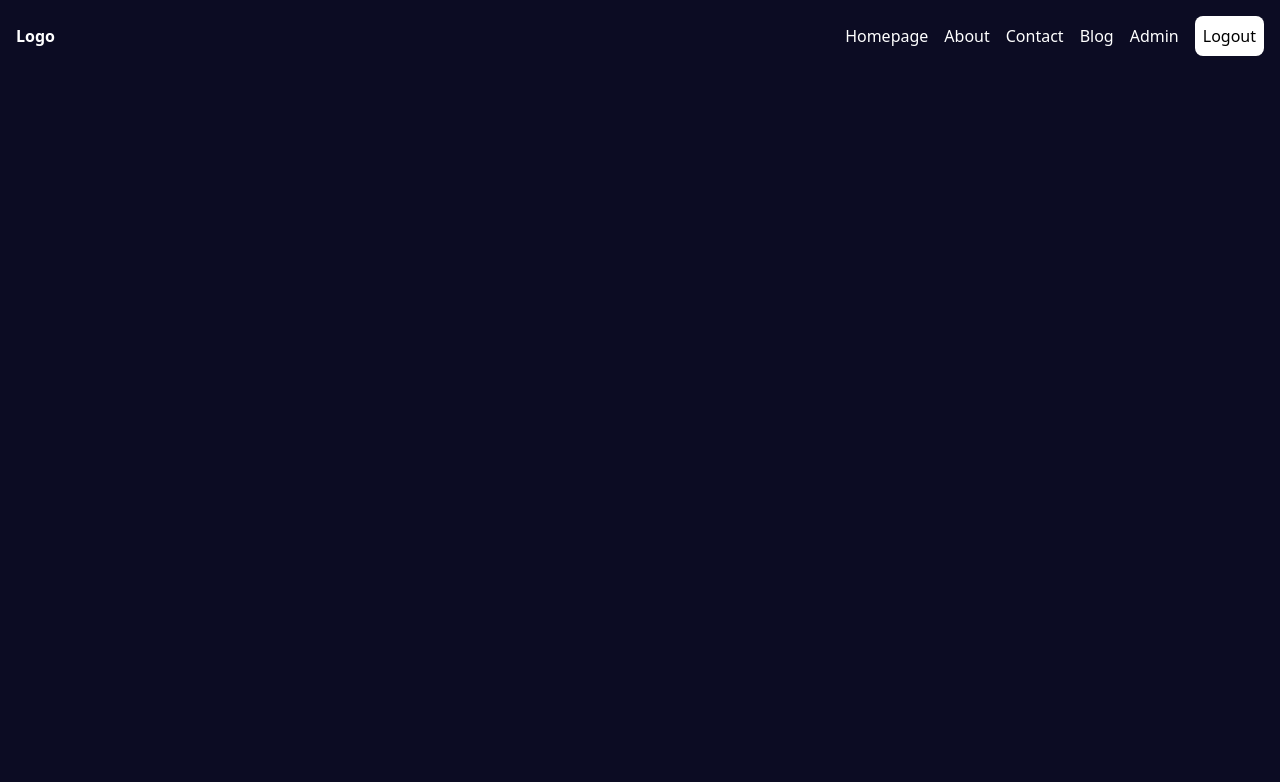
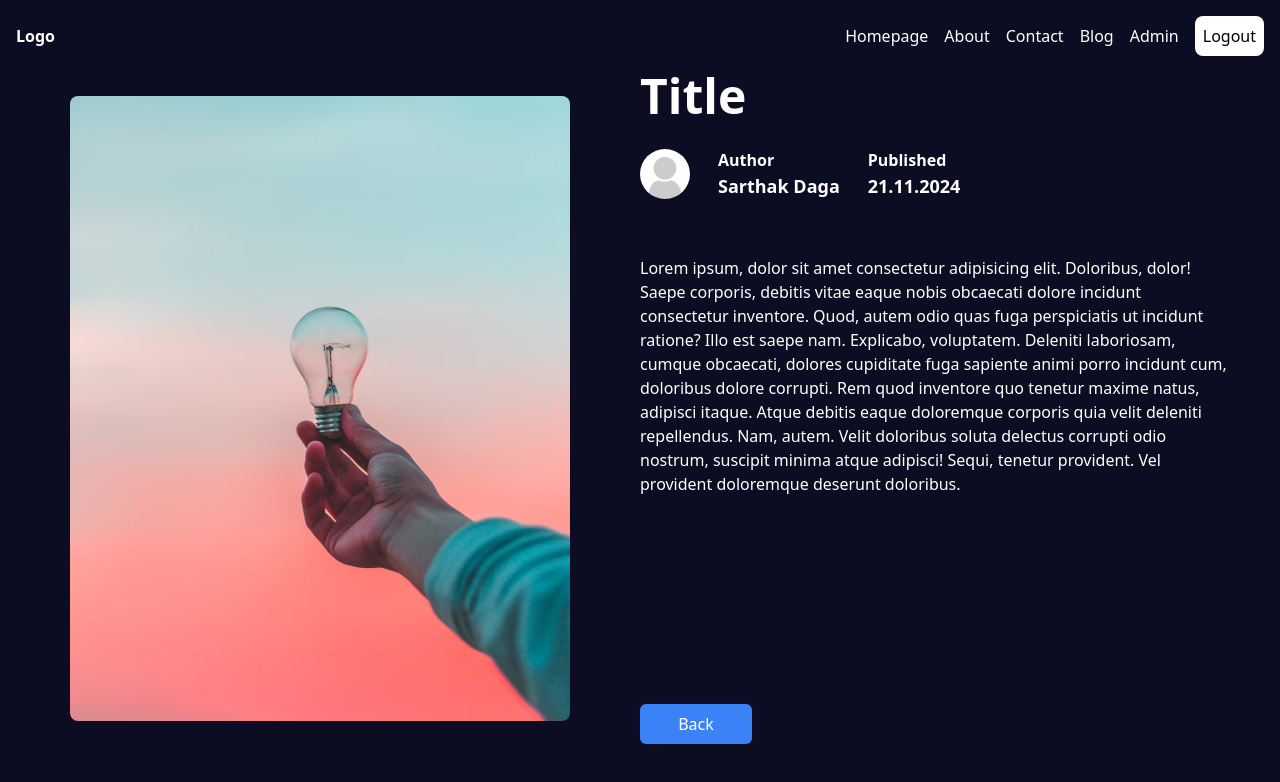
Before and after one commit to Sarthak-Daga/Justmee, a Next.js app: page /Blog/1 in a window 1280 px wide. Shown: the top 782 px of the page. Built offline with nearby package versions, Linux system fonts and the light colour scheme.

Commit message:
everything done

```diff
--- a/src/app/Blog/[postpg]/page.jsx
+++ b/src/app/Blog/[postpg]/page.jsx
@@ -1,10 +1,34 @@
 import React from 'react'
-
+import Image from 'next/image'
+import Link from 'next/link'
 const Post = () => {
   return (
-    <>
+      <div className='flex gap-0'>
+        <div className=' w-[50%] flex justify-center items-center'>
+            <Image src={"/hello.png"} height={500}  width={500} className='rounded-lg'/>
 
-    </>
+        </div>
+        <div className=' w-[50%] flex flex-col gap-4'>
+          <div className=' text-5xl font-bold mb-3'>Title</div>
+          <div className='flex gap-7 justify-centre items-center'>
+            <div>
+              <Image src={"/noavatar.png"} height={50} width={50} className='rounded-full'/>
+            </div>
+            <div className='font-semibold'>Author<br/><span className='font-bold text-lg'>Sarthak Daga</span></div>
+            <div className='font-semibold'>Published<br/><span className='font-bold text-lg'>21.11.2024</span></div>
+          </div>
+          <div className='mr-[50px] mt-[40px]'>
+            Lorem ipsum, dolor sit amet consectetur adipisicing elit. Doloribus, dolor! Saepe corporis, debitis vitae eaque nobis obcaecati dolore incidunt consectetur inventore. Quod, autem odio quas fuga perspiciatis ut incidunt ratione?
+            Illo est saepe nam. Explicabo, voluptatem. Deleniti laboriosam, cumque obcaecati, dolores cupiditate fuga sapiente animi porro incidunt cum, doloribus dolore corrupti. Rem quod inventore quo tenetur maxime natus, adipisci itaque.
+            Atque debitis eaque doloremque corporis quia velit deleniti repellendus. Nam, autem. Velit doloribus soluta delectus corrupti odio nostrum, suscipit minima atque adipisci! Sequi, tenetur provident. Vel provident doloremque deserunt doloribus.
+          </div>
+          <Link href={"/Blog"}>
+        <div>
+          <button className='bg-blue-500 h-10 w-28 rounded-md mt-48'>Back</button>
+        </div>
+        </Link>
+        </div>
+      </div>
   )
 }
 
--- a/src/app/layout.tsx
+++ b/src/app/layout.tsx
@@ -18,7 +18,7 @@ export default function RootLayout({
     <html lang="en">
       <body className="{inter.className} bg-[#0c0c23]">
         <NavBar/>
-        <div className="bg-[#0c0c23] text-white h-full w-full">
+        <div className="bg-[#0c0c23] text-white font-arial h-full w-full">
         {children}
         </div>
       </body>
```
